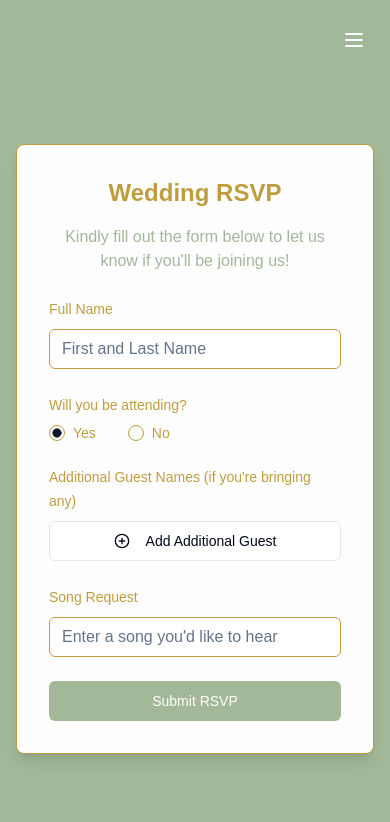
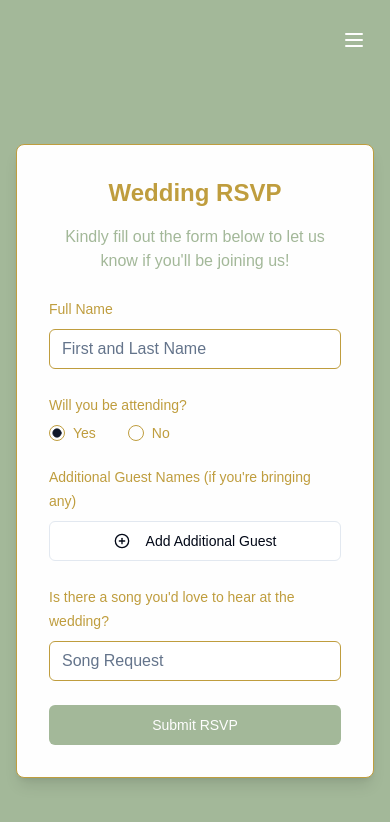
Before and after one commit to Ryan02062001/wedding, a Next.js app: page /rsvp in a window 390 px wide. Shown: the top 822 px of the page. Built offline with nearby package versions, Linux system fonts and the light colour scheme.

Commit message:
Fix TypeScript error for mobileMenuRef.contains

```diff
--- a/app/rsvp/components/RSVPForm.tsx
+++ b/app/rsvp/components/RSVPForm.tsx
@@ -166,10 +166,12 @@ const RSVPForm: React.FC = () => {
           name="songRequest"
           render={({ field }) => (
             <FormItem>
-              <FormLabel className="text-[#BF9D3E]">Song Request</FormLabel>
+              <FormLabel className="text-[#BF9D3E]">
+                Is there a song you&apos;d love to hear at the wedding?
+              </FormLabel>
               <FormControl>
                 <Input
-                  placeholder="Enter a song you'd like to hear"
+                  placeholder="Song Request"
                   {...field}
                   className="border border-[#BF9D3E] focus:ring-2 focus:ring-[#A3B899]"
                 />
```
